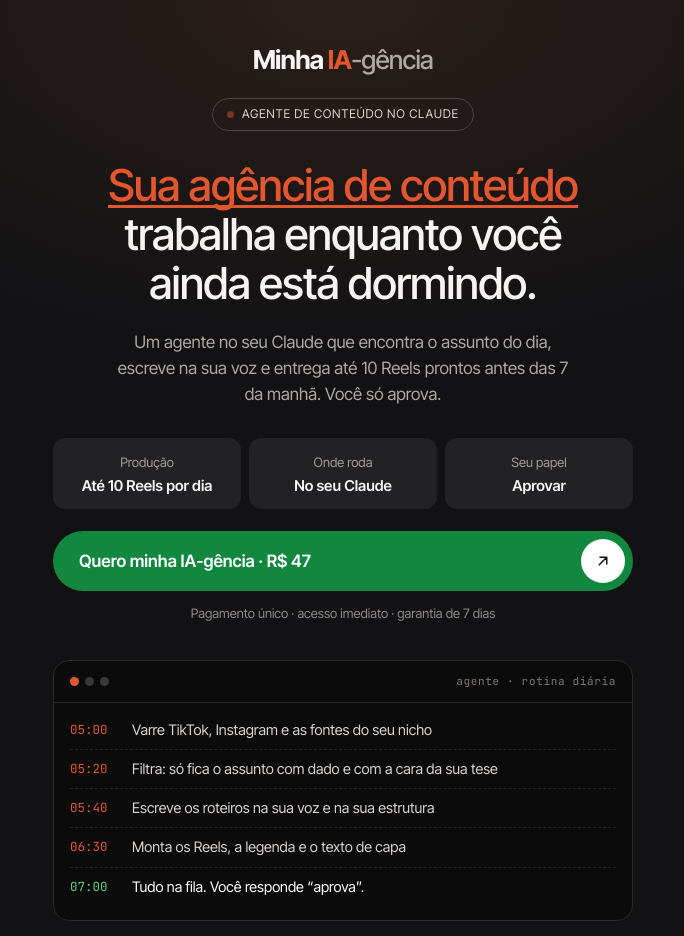
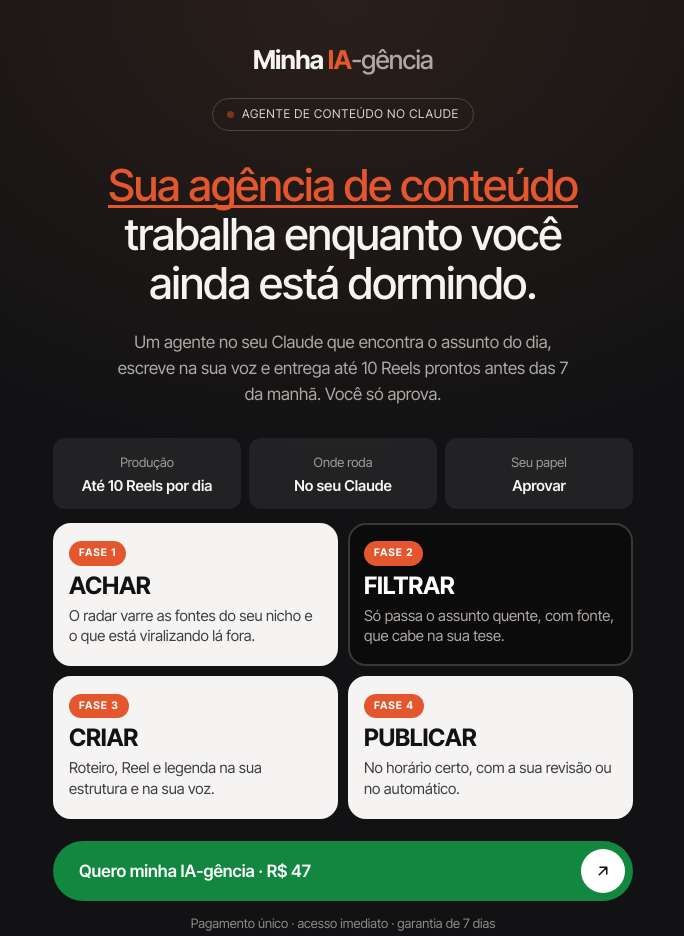
Before and after one commit to silvajonatas0468-hub/minha-iagencia, a plain HTML site: page index.html in a window 1280 px wide. Shown: the top 936 px of the page, without its empty margins (297-981 px from the left). Drawn offline with Linux system fonts and the light colour scheme.

Commit message:
Adiciona os 4 cards de fases acima do botão do topo
Co-Authored-By: Claude Opus 5.5 <noreply@anthropic.com>
Claude-Session: https://claude.ai/code/session_019EHyVpPPY3yuKP8wYeC1WK

```diff
--- a/index.html
+++ b/index.html
@@ -281,6 +281,17 @@ footer a{color:#b0a8a2}
   .cta{font-size:16px;padding-left:20px}
 }
 
+
+/* fases (4 dores) */
+.fases{display:grid;grid-template-columns:1fr 1fr;gap:10px;margin-top:14px}
+.fase{background:var(--papel);color:var(--tinta);border:2px solid var(--papel);border-radius:18px;padding:16px 14px 18px;display:flex;flex-direction:column;gap:8px}
+.fase.escura{background:#0b0b0c;color:#d9d4d0;border-color:#3a3836}
+.fase .chip{align-self:flex-start;background:var(--brasa);color:#fff;font-family:var(--display);font-weight:700;font-size:10.5px;letter-spacing:.1em;border-radius:999px;padding:4px 10px}
+.fase h3{font-size:21px;font-weight:800;letter-spacing:-.01em;text-transform:uppercase;line-height:1}
+.fase.escura h3{color:#fff}
+.fase p{font-size:14px;line-height:1.35;color:#3d3d42}
+.fase.escura p{color:#b0a8a2}
+@media (min-width:640px){.fase h3{font-size:24px}.fase p{font-size:15px}}
 /* ===== transições ao rolar ===== */
 .js .rv{opacity:0;transform:translateY(42px);filter:blur(6px)}
 .js .rv.in{opacity:1;transform:none;filter:none;transition:opacity 1s cubic-bezier(.2,.8,.2,1) var(--d,0ms),transform 1.15s cubic-bezier(.16,1,.3,1) var(--d,0ms),filter 1s ease var(--d,0ms)}
@@ -296,8 +307,8 @@ footer a{color:#b0a8a2}
 .js .hero h1 .hl{animation:risca 1.1s cubic-bezier(.7,0,.2,1) 1s both}
 @keyframes risca{from{background-size:0 .07em}to{background-size:100% .07em}}
 /* entrada do topo */
-.js .hero .logo,.js .hero .badge,.js .hero .sub,.js .hero .tiles,.js .hero .cta,.js .hero .cta-note,.js .hero .log{opacity:0;transform:translateY(24px);filter:blur(6px);animation:sobe 1.1s cubic-bezier(.16,1,.3,1) forwards}
-.js .hero .badge{animation-delay:.1s}.js .hero .sub{animation-delay:.55s}.js .hero .tiles{animation-delay:.7s}.js .hero .cta{animation-delay:.82s}.js .hero .cta-note{animation-delay:.9s}.js .hero .log{animation-delay:1s}
+.js .hero .logo,.js .hero .badge,.js .hero .sub,.js .hero .tiles,.js .hero .fase,.js .hero .cta,.js .hero .cta-note,.js .hero .log{opacity:0;transform:translateY(24px);filter:blur(6px);animation:sobe 1.1s cubic-bezier(.16,1,.3,1) forwards}
+.js .hero .badge{animation-delay:.1s}.js .hero .sub{animation-delay:.55s}.js .hero .tiles{animation-delay:.7s}.js .hero .fase{animation-delay:calc(.8s + var(--n,0)*.09s)}.js .hero .fase:nth-child(2){--n:1}.js .hero .fase:nth-child(3){--n:2}.js .hero .fase:nth-child(4){--n:3}.js .hero .cta{animation-delay:1.15s}.js .hero .cta-note{animation-delay:1.25s}.js .hero .log{animation-delay:1.35s}
 @keyframes sobe{to{opacity:1;transform:none;filter:none}}
 .js .hero h1 .wi{animation:palavra 1.05s cubic-bezier(.16,1,.3,1) both;animation-delay:calc(.2s + var(--i,0)*45ms)}
 @keyframes palavra{from{transform:translateY(108%)}to{transform:none}}
@@ -332,6 +343,13 @@ footer a{color:#b0a8a2}
       <div class="tile"><small>Produção</small><strong>Até 10 Reels por dia</strong></div>
       <div class="tile"><small>Onde roda</small><strong>No seu Claude</strong></div>
       <div class="tile"><small>Seu papel</small><strong>Aprovar</strong></div>
+    </div>
+
+    <div class="fases" aria-label="O que o agente resolve">
+      <div class="fase"><span class="chip">FASE 1</span><h3>Achar</h3><p>O radar varre as fontes do seu nicho e o que está viralizando lá fora.</p></div>
+      <div class="fase escura"><span class="chip">FASE 2</span><h3>Filtrar</h3><p>Só passa o assunto quente, com fonte, que cabe na sua tese.</p></div>
+      <div class="fase"><span class="chip">FASE 3</span><h3>Criar</h3><p>Roteiro, Reel e legenda na sua estrutura e na sua voz.</p></div>
+      <div class="fase"><span class="chip">FASE 4</span><h3>Publicar</h3><p>No horário certo, com a sua revisão ou no automático.</p></div>
     </div>
 
         <a class="cta" href="https://pay.hub.la/dJmPebxkkzhau9V0CrV0">Quero minha IA-gência · R$ 47
```
